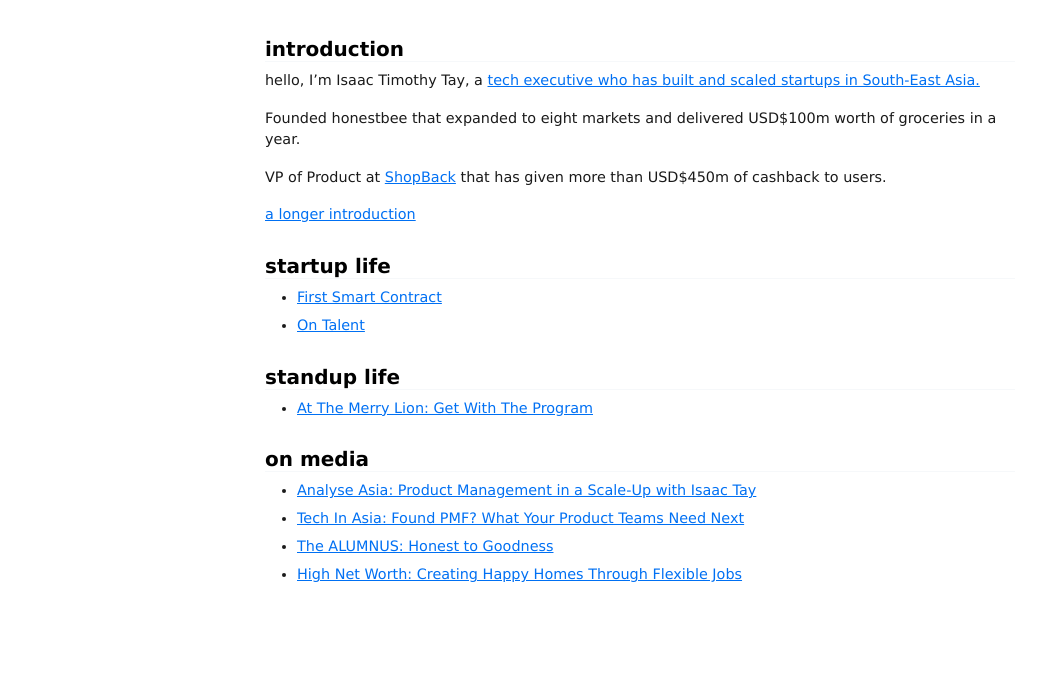
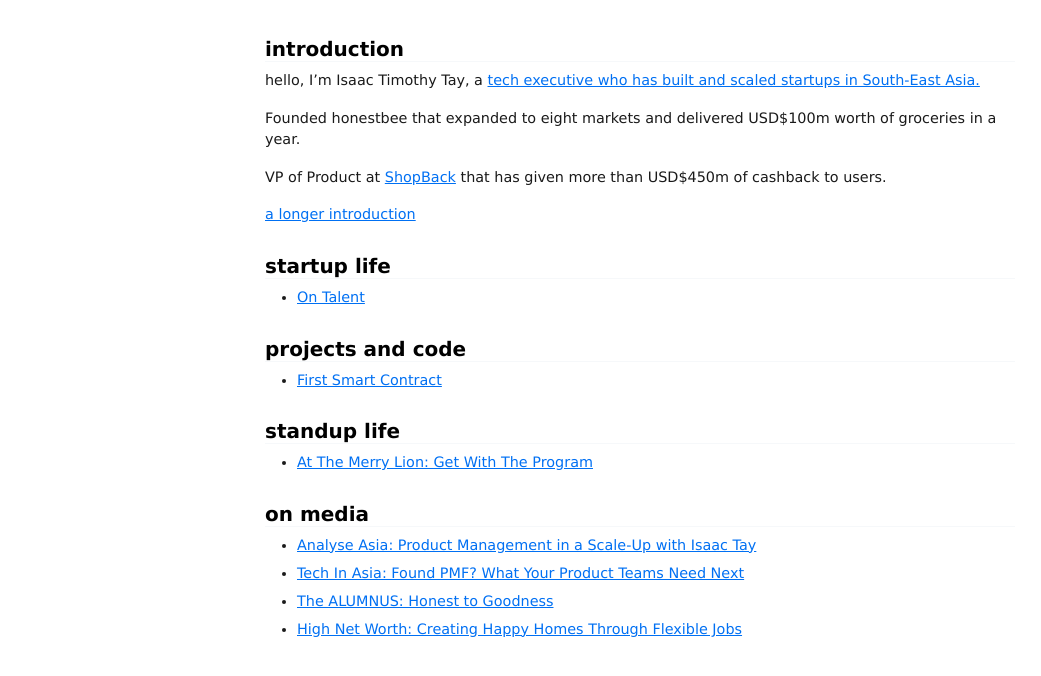
Before and after one commit to iantimothy/iantimothy.github.io, a plain HTML site: page index.html in a window 1280 px wide. Shown: the part 60-736 px from the top of the page, without its empty margins (0-1041 px from the left). Drawn offline with Linux system fonts and the light colour scheme.

Commit message:
Adding a new section.

```diff
--- a/index.html
+++ b/index.html
@@ -26,8 +26,11 @@
     <p><a href="bio.html">a longer introduction</a></p>
     <h1>startup life</h1>
     <ul>
+        <li><a href="writings/2022-02-02-linkedin-posts-related-to-talent.html">On Talent</a></li>
+    </ul>
+    <h1>projects and code</h1>
+    <ul>
         <li><a href="writings/2022-02-02-first-smart-contract.html">First Smart Contract</a></li>
-        <li><a href="writings/2022-02-02-linkedin-posts-related-to-talent.html">On Talent</a></li>
     </ul>
     <h1>standup life</h1>
     <ul>
```
